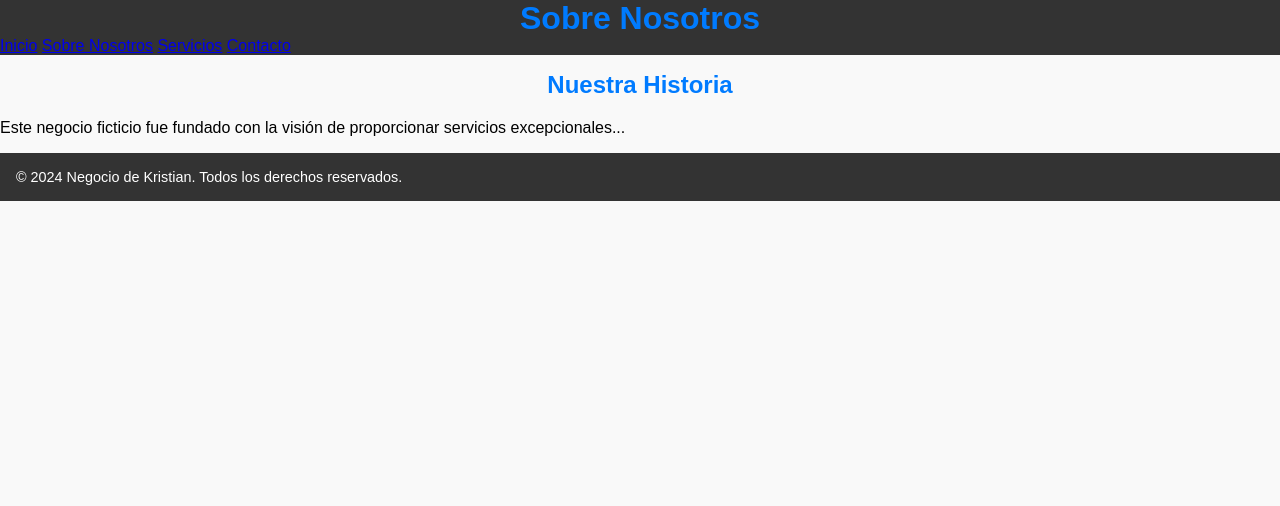
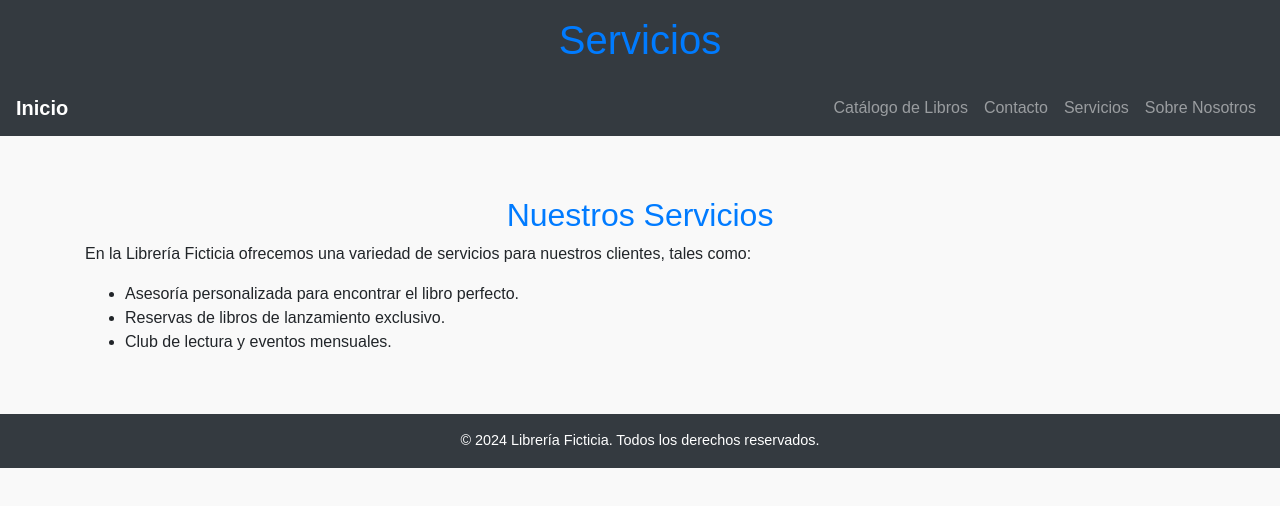
Before and after one commit to jaguark11/Negocio, a plain HTML site: page servicios.html in a window 1280 px wide. Drawn offline with nearby package versions, Linux system fonts and the light colour scheme.

Commit message:
Update servicios.html

```diff
--- a/servicios.html
+++ b/servicios.html
@@ -3,31 +3,50 @@
 <head>
     <meta charset="UTF-8">
     <meta name="viewport" content="width=device-width, initial-scale=1.0">
-    <title>Sobre Nosotros - Negocio de Kristian</title>
-    <link rel="stylesheet" href="style.css"> <!-- Asegúrate de que la ruta al CSS sea correcta -->
+    <title>Servicios - Librería Ficticia</title>
+    <link rel="stylesheet" href="https://maxcdn.bootstrapcdn.com/bootstrap/4.5.2/css/bootstrap.min.css">
+    <link rel="stylesheet" href="style.css"> <!-- Referencia a style.css -->
 </head>
 <body>
 
-<header>
-    <h1>Sobre Nosotros</h1>
-    <nav>
-        <a href="index.html">Inicio</a>
-        <a href="sobre.html">Sobre Nosotros</a>
-        <a href="servicios.html">Servicios</a>
-        <a href="contacto.html">Contacto</a>
-    </nav>
+<header class="bg-dark text-white p-3 text-center">
+    <h1>Servicios</h1>
 </header>
 
-<main>
-    <section id="history">
-        <h2>Nuestra Historia</h2>
-        <p>Este negocio ficticio fue fundado con la visión de proporcionar servicios excepcionales...</p>
+<nav class="navbar navbar-expand-lg navbar-dark bg-dark">
+    <a class="navbar-brand" href="index.html">Inicio</a>
+    <button class="navbar-toggler" type="button" data-toggle="collapse" data-target="#navbarNav" aria-controls="navbarNav" aria-expanded="false" aria-label="Toggle navigation">
+        <span class="navbar-toggler-icon"></span>
+    </button>
+    <div class="collapse navbar-collapse" id="navbarNav">
+        <ul class="navbar-nav ml-auto">
+            <li class="nav-item"><a class="nav-link" href="catalogo.html">Catálogo de Libros</a></li>
+            <li class="nav-item"><a class="nav-link" href="contacto.html">Contacto</a></li>
+            <li class="nav-item"><a class="nav-link" href="servicios.html">Servicios</a></li>
+            <li class="nav-item"><a class="nav-link" href="sobre.html">Sobre Nosotros</a></li>
+        </ul>
+    </div>
+</nav>
+
+<main class="container mt-4">
+    <section>
+        <h2>Nuestros Servicios</h2>
+        <p>En la Librería Ficticia ofrecemos una variedad de servicios para nuestros clientes, tales como:</p>
+        <ul>
+            <li>Asesoría personalizada para encontrar el libro perfecto.</li>
+            <li>Reservas de libros de lanzamiento exclusivo.</li>
+            <li>Club de lectura y eventos mensuales.</li>
+        </ul>
     </section>
 </main>
 
-<footer>
-    <p>&copy; 2024 Negocio de Kristian. Todos los derechos reservados.</p>
+<footer class="bg-dark text-white text-center p-3 mt-4">
+    <p>&copy; 2024 Librería Ficticia. Todos los derechos reservados.</p>
 </footer>
 
+<script src="main.js"></script> <!-- Referencia a main.js -->
+<script src="https://code.jquery.com/jquery-3.5.1.slim.min.js"></script>
+<script src="https://cdn.jsdelivr.net/npm/@popperjs/core@2.9.1/dist/umd/popper.min.js"></script>
+<script src="https://stackpath.bootstrapcdn.com/bootstrap/4.5.2/js/bootstrap.min.js"></script>
 </body>
 </html>
```
